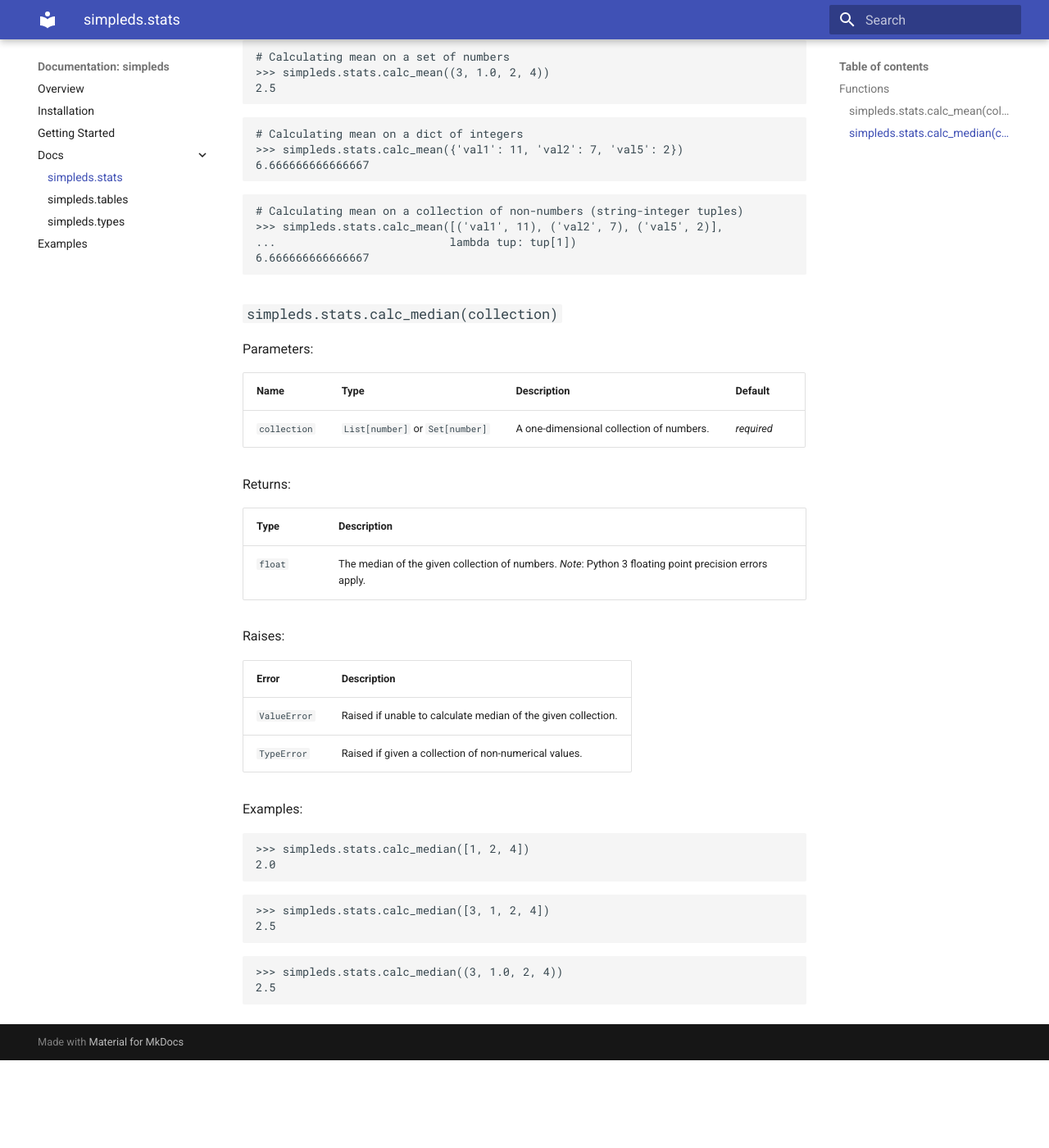
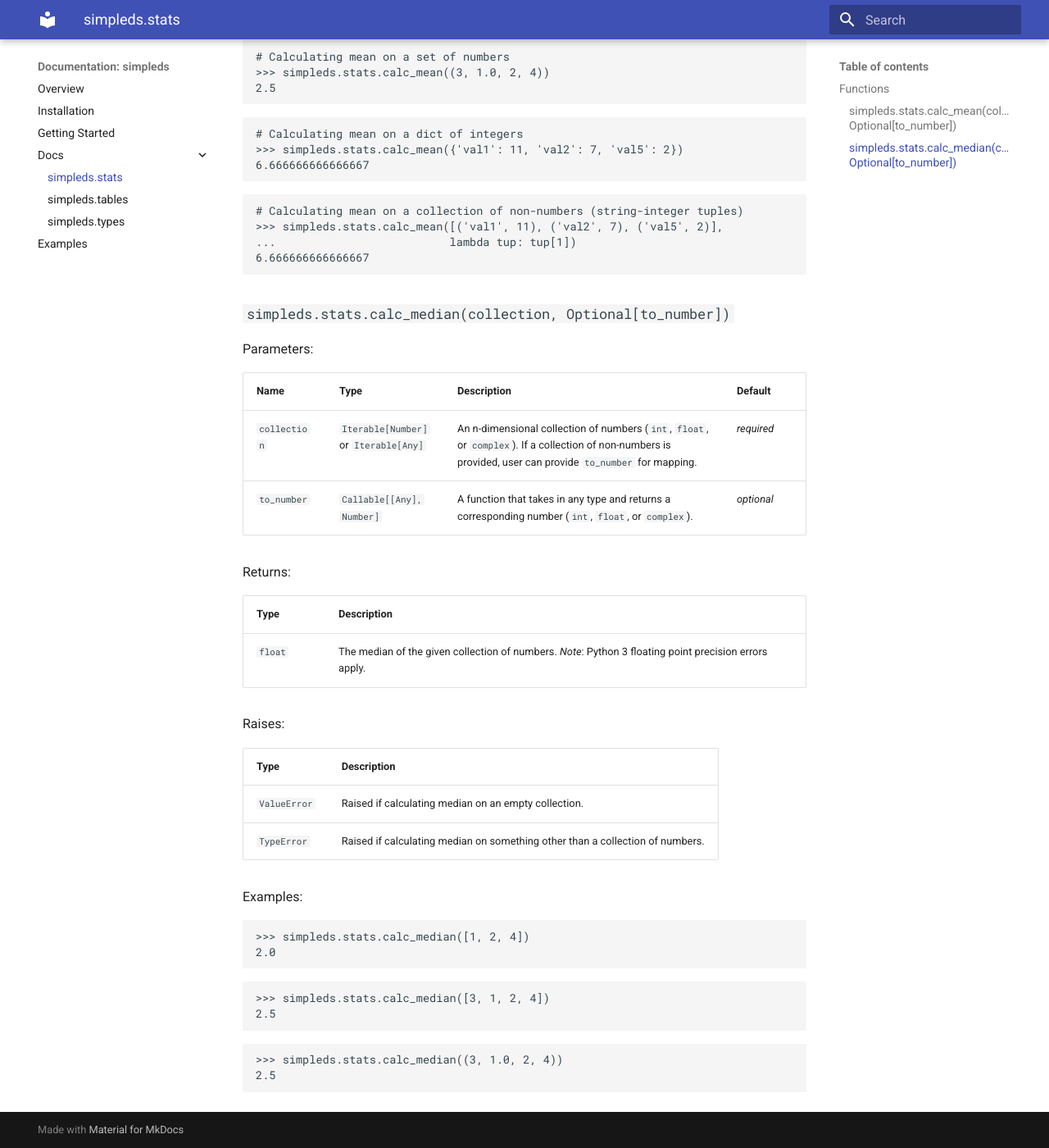
Before and after one commit to keiferc/simpleds, an MkDocs documentation site: the page built from docs/interfaces/stats.md, in a window 1280 px wide and 1400 px high, scrolled down 1196 px. Shown: the whole window at 82% size. Built offline with MkDocs 1.6.1 and Material for MkDocs 9.7.7, drawn with Linux system fonts in a browser that asks for light colours; before the commit the page ends 2489 px from its top, so only the background shows below that; some of the changed text lies outside the part shown.

Commit message:
added tabular type and fixed docs

````diff
--- a/docs/interfaces/stats.md
+++ b/docs/interfaces/stats.md
@@ -5,13 +5,13 @@ functions for data science usage.
 
 ## Functions
 
-### `simpleds.stats.calc_mean(collection)`
+### `simpleds.stats.calc_mean(collection, Optional[to_number])`
 Parameters:
 
 | Name | Type | Description | Default |
 | ---- | ---- | ----------- | ------- |
-| `collection` | `Iterable[Number]` or `Iterable[Any]` | An n-dimensional collection of numbers. If a collection of non-numbers is provided, user can provide `to_number` for mapping. | *required* |
-| `to_number` | `Callable[Any, Number]` | A function that takes in any type and returns a corresponding number. | *optional* |
+| `collection` | `Iterable[Number]` or `Iterable[Any]` | An n-dimensional collection of numbers (`int`, `float`, or `complex`). If a collection of non-numbers is provided, user can provide `to_number` for mapping. | *required* |
+| `to_number` | `Callable[[Any], Number]` | A function that takes in any type and returns a corresponding number (`int`, `float`, or `complex`). | *optional* |
 
 Returns:
 
@@ -24,7 +24,7 @@ Raises:
 | Type | Description |
 | ---- | ----------- |
 | `ValueError` | Raised if calculating mean on an empty collection. |
-| `TypeError` | Raised if calculating mean on non-collection of numbers. |
+| `TypeError` | Raised if calculating mean on something other than a collection of numbers. |
 
 Examples:
 
@@ -55,13 +55,14 @@ Examples:
 6.666666666666667
 ```
 
-### `simpleds.stats.calc_median(collection)`
+### `simpleds.stats.calc_median(collection, Optional[to_number])`
 
 Parameters:
 
 | Name | Type | Description | Default |
 | ---- | ---- | ----------- | ------- |
-| `collection` | `List[number]` or `Set[number]`| A one-dimensional collection of numbers. | *required* |
+| `collection` | `Iterable[Number]` or `Iterable[Any]` | An n-dimensional collection of numbers (`int`, `float`, or `complex`). If a collection of non-numbers is provided, user can provide `to_number` for mapping. | *required* |
+| `to_number` | `Callable[[Any], Number]` | A function that takes in any type and returns a corresponding number (`int`, `float`, or `complex`). | *optional* |
 
 Returns:
 
@@ -71,10 +72,10 @@ Returns:
 
 Raises:
 
-| Error | Description |
+| Type | Description |
 | ---- | ----------- |
-| `ValueError` | Raised if unable to calculate median of the given collection. |
-| `TypeError` | Raised if given a collection of non-numerical values. |
+| `ValueError` | Raised if calculating median on an empty collection. |
+| `TypeError` | Raised if calculating median on something other than a collection of numbers. |
 
 Examples:
 
````
Also changed, not shown: docs/interfaces/tables.md (+2 -2 lines), docs/interfaces/types.md (+4 -0 lines), 2 other files.
